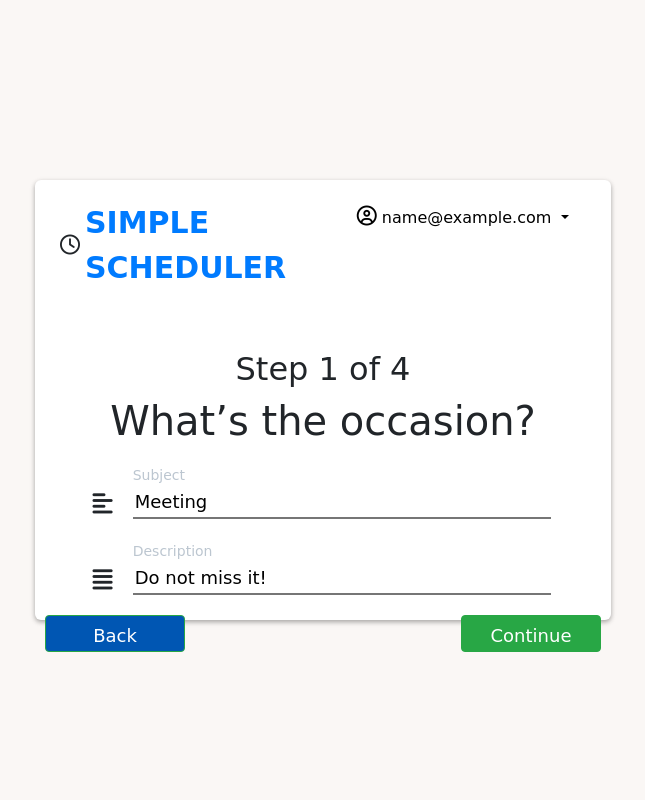
After one commit to dannycrief/flask_scheduler, a Flask app: page /create_event in a window 1280 px wide. The commit adds this page. Shown: the whole page, without its empty margins (317-962 px from the left). Run offline with Flask 2, Linux system fonts and the light colour scheme; the visitor is signed in with stand-in values (Sample User, id 1); data comes from the database, SQL or seed files in the repository; some libraries are stand-ins or nearby versions; some web fonts are replaced.

Commit message:
Added new pages, styles, js file

```diff
--- a/app/static/css/style.css
+++ b/app/static/css/style.css
@@ -112,7 +112,7 @@ a.link_passive {
 
 hr.horizontal_line {
     background-color: #D3DCE3;
-    height: 0px;
+    height: 0;
     width: 100%;
     margin: 0;
 }
@@ -265,6 +265,7 @@ i.far.fa-user-circle {
     display: flex;
     align-items: center;
     flex-direction: column;
+    position: relative;
 }
 
 .content_body_left {
@@ -361,6 +362,7 @@ i.far.fa-user-circle {
 .content_cards {
     display: flex;
     align-items: center;
+    width: 90%;
 }
 
 a.content_cards_link {
@@ -427,3 +429,145 @@ a.content_cards_link:hover {
     background-color: #f25b36 !important;
     border-color: #f25b36 !important;
 }
+
+
+.content_events_list_none,
+.content_events_list {
+    margin-top: 30px;
+    width: 90%;
+    position: relative;
+}
+
+.content_events_list {
+    background-color: white;
+}
+
+.card_content_left {
+    /*margin-left: 3%;*/
+}
+
+.card_content_left > p,
+.card_content_center > p,
+.card_content_right > p {
+    margin: 3px 0;
+}
+
+.content_events_list > .card_content {
+    padding: 16px;
+    border-radius: 3px;
+    border: 1px solid #A0AEBD;
+    display: flex;
+    align-items: center;
+    justify-content: space-between;
+}
+
+.card_event_subject {
+    font-weight: bold;
+    color: #2F3740;
+}
+
+.card_event_description {
+    font-weight: 600;
+    color: #45505E;
+}
+
+.card_event_start_date,
+.card_event_end_date,
+.author_email {
+    color: #45505E;
+}
+
+
+.content_events_list > .card_content > p {
+    margin: 0;
+}
+
+.content_events_list_none > .card_content {
+    padding: 16px;
+    border-radius: 3px;
+    border: 1px dashed #A0AEBD;
+    display: flex;
+    align-items: center;
+    justify-content: center;
+    flex-direction: row;
+}
+
+.content_events_list_none > .card_content > p {
+    margin: 0;
+    font-size: 17px;
+    font-weight: 500;
+}
+
+.content_events_list_none > .card_content > p:hover {
+    color: #A0AEBD;
+}
+
+.nav_pagination {
+    position: absolute;
+    bottom: 0;
+}
+
+/*CREATE EVENT PAGE*/
+.event_form {
+    display: flex;
+    justify-content: center;
+    align-items: center;
+    width: 80%;
+}
+
+#label_subject,
+#label_description {
+    margin: 0 0 0 20px;
+    font-size: 14px;
+    color: #BCC6D0;
+}
+
+.input_group_subject,
+.input_group_description {
+    display: flex;
+    align-items: flex-end;
+    margin: 10px 0;
+    width: 100%;
+}
+
+#subject,
+#description,
+#start_time,
+#end_time {
+    border-left: 0;
+    border-right: 0;
+    border-top: 0;
+    background-color: inherit;
+    height: 2rem !important;
+    width: 95%;
+    margin: 0 0 0 20px;
+    font-size: 18px;
+}
+
+.input_group_subject_input,
+.input_group_description_input {
+    width: 100%;
+}
+
+.input_group_subject_logo > i.fas,
+.input_group_description_logo > i.fas,
+.input_group_subject_logo > i.far,
+.input_group_description_logo > i.far {
+    font-size: 23px;
+}
+
+.content_footer {
+    display: flex;
+    justify-content: space-between;
+}
+
+.next_page_button {
+    margin: 10px;
+}
+
+.next_page_button > button {
+    min-width: 140px;
+    padding-bottom: 2px;
+    font-size: 18px;
+    font-weight: 500;
+}
--- a/app/templates/base.html
+++ b/app/templates/base.html
@@ -9,7 +9,7 @@
           rel="stylesheet">
     <link rel="stylesheet" href="https://stackpath.bootstrapcdn.com/bootstrap/4.5.2/css/bootstrap.min.css"
           integrity="sha384-JcKb8q3iqJ61gNV9KGb8thSsNjpSL0n8PARn9HuZOnIxN0hoP+VmmDGMN5t9UJ0Z" crossorigin="anonymous">
-    <link rel="stylesheet" href="css/style.css">
+    <link rel="stylesheet" href="{{ url_for('static', filename='css/style.css') }}">
     <script src="https://kit.fontawesome.com/81fe1e4bb0.js" crossorigin="anonymous"></script>
     <title>Scheduler - {{ title }}</title>
 </head>
@@ -19,15 +19,18 @@
 {% block login %}{% endblock %}
 {% block register %}{% endblock %}
 {% block dashboard %}{% endblock %}
+{% block createEvent %}{% endblock %}
+{% block createEventOption %}{% endblock %}
+{% block eventList %}{% endblock %}
+{% block eventEdit %}{% endblock %}
 
-<script src="https://code.jquery.com/jquery-3.5.1.slim.min.js"
-        integrity="sha384-DfXdz2htPH0lsSSs5nCTpuj/zy4C+OGpamoFVy38MVBnE+IbbVYUew+OrCXaRkfj"
-        crossorigin="anonymous"></script>
+<script type="text/javascript" src="https://cdnjs.cloudflare.com/ajax/libs/jquery/3.1.1/jquery.min.js"></script>
 <script src="https://cdn.jsdelivr.net/npm/popper.js@1.16.1/dist/umd/popper.min.js"
         integrity="sha384-9/reFTGAW83EW2RDu2S0VKaIzap3H66lZH81PoYlFhbGU+6BZp6G7niu735Sk7lN"
         crossorigin="anonymous"></script>
 <script src="https://stackpath.bootstrapcdn.com/bootstrap/4.5.2/js/bootstrap.min.js"
         integrity="sha384-B4gt1jrGC7Jh4AgTPSdUtOBvfO8shuf57BaghqFfPlYxofvL8/KUEfYiJOMMV+rV"
         crossorigin="anonymous"></script>
+<script src="{{ url_for('static', filename='js/main.js') }}"></script>
 </body>
 </html>
--- /dev/null
+++ b/app/templates/createEvent.html
@@ -0,0 +1,164 @@
+{% extends 'base.html' %}
+{% block createEvent %}
+    <style>
+        body {
+            height: 100vh;
+            display: flex;
+            align-items: center;
+            justify-content: center;
+            flex-direction: column;
+            flex-grow: 1;
+            background-color: #FAF7F5;
+        }
+
+        .main_content {
+            width: 45%;
+            height: 55%;
+            margin-top: 15px;
+            box-shadow: 0 2px 4px rgba(0, 0, 0, 0.24), 0 2px 6px rgba(0, 0, 0, 0.12);
+            border-radius: 6px;
+        }
+    </style>
+    <div class="main_content show" style="margin: 0;">
+        <div class="content_header">
+            <div class="header_left">
+                <span class="sign"><i class="far fa-clock"></i></span>
+                <p class="name_"><a href="{{ url_for('dashboard') }}" class="main_logo">Simple Scheduler</a></p>
+            </div>
+            <div class="header_right">
+                <ul>
+                    <li>
+                        {% if current_user.is_authenticated %}
+                            <div class="dropdown">
+                                <a class="btn btn-secondary dropdown-toggle" href="#" role="button"
+                                   id="dropdownMenuLink"
+                                   data-toggle="dropdown" aria-haspopup="true" aria-expanded="false">
+                                        <span class="user_image"><i
+                                                class="far fa-user-circle"></i></span><span
+                                        class="username">{{ current_user.email }}</span>
+                                </a>
+
+                                <div class="dropdown-menu" aria-labelledby="dropdownMenuLink">
+                                    <a class="dropdown-item" href="{{ url_for('dashboard') }}">Dashboard</a>
+                                    <a class="dropdown-item" href="#">Account settings</a>
+                                    <a class="dropdown-item" href="#">Help</a>
+                                    <a class="dropdown-item" href="{{ url_for('logout') }}">Log out</a>
+                                </div>
+                            </div>
+                        {% endif %}
+                </ul>
+            </div>
+        </div>
+        <div class="content_body" style="flex-direction: column; align-items: center; padding-top: 7%;">
+            <h2>Step 1 of 4</h2>
+            <h1>What’s the occasion?</h1>
+            <form method="post" class="event_form">
+                <div class="input_group" style="width: 100%">
+                    <div class="input_group_subject">
+                        <div class="input_group_subject_logo">
+                            <i class="fas fa-align-left"></i>
+                        </div>
+                        <div class="input_group_subject_input">
+                            <label for="subject" id="label_subject">Subject</label>
+                            <input type="text" placeholder="Add note" name="subject" value="Meeting" id="subject"
+                                   required>
+                        </div>
+                    </div>
+                    <div class="input_group_description">
+                        <div class="input_group_description_logo">
+                            <i class="fas fa-align-justify"></i>
+                        </div>
+                        <div class="input_group_description_input">
+                            <label for="description" id="label_description">Description</label>
+                            <input type="text" placeholder="Add note" name="description"
+                                   value="Do not miss it!" id="description" required>
+                        </div>
+                    </div>
+                </div>
+            </form>
+        </div>
+        <div class="content_footer">
+            <a href="{{ url_for('dashboard') }}">
+                <div class="next_page_button">
+                    <button type="button" class="btn btn-success" style="background-color: #0056B3;">Back</button>
+                </div>
+            </a>
+            <a href="#">
+                <div class="next_page_button">
+                    <button type="button" class="btn btn-success continueButton">Continue</button>
+                </div>
+            </a>
+        </div>
+    </div>
+    <div class="main_content hidden" style="margin: 0;">
+        <div class="content_header">
+            <div class="header_left">
+                <span class="sign"><i class="far fa-clock"></i></span>
+                <p class="name_"><a href="{{ url_for('dashboard') }}" class="main_logo">Simple Scheduler</a></p>
+            </div>
+            <div class="header_right">
+                <ul>
+                    <li>
+                        {% if current_user.is_authenticated %}
+                            <div class="dropdown">
+                                <a class="btn btn-secondary dropdown-toggle" href="#" role="button"
+                                   id="dropdownMenuLink"
+                                   data-toggle="dropdown" aria-haspopup="true" aria-expanded="false">
+                                        <span class="user_image"><i
+                                                class="far fa-user-circle"></i></span><span
+                                        class="username">{{ current_user.email }}</span>
+                                </a>
+
+                                <div class="dropdown-menu" aria-labelledby="dropdownMenuLink">
+                                    <a class="dropdown-item" href="{{ url_for('dashboard') }}">Dashboard</a>
+                                    <a class="dropdown-item" href="#">Account settings</a>
+                                    <a class="dropdown-item" href="#">Help</a>
+                                    <a class="dropdown-item" href="{{ url_for('logout') }}">Log out</a>
+                                </div>
+                            </div>
+                        {% endif %}
+                </ul>
+            </div>
+        </div>
+        <div class="content_body" style="flex-direction: column; align-items: center; padding-top: 7%;">
+            <h2>Step 2 of 4</h2>
+            <h1>Date and time</h1>
+            <form method="post" class="event_form">
+                <div class="input_group" style="width: 100%">
+                    <div class="input_group_subject">
+                        <div class="input_group_subject_logo">
+                            <i class="far fa-calendar-alt"></i>
+                        </div>
+                        <div class="input_group_subject_input">
+                            <label for="start_time" id="label_subject">Start time</label>
+                            <input type="date" placeholder="Add note" name="start_time"
+                                   id="start_time" required>
+                        </div>
+                    </div>
+                    <div class="input_group_description">
+                        <div class="input_group_description_logo">
+                            <i class="far fa-calendar-alt"></i>
+                        </div>
+                        <div class="input_group_description_input">
+                            <label for="end_time" id="label_description">End Time</label>
+                            <input type="date" placeholder="Add note" name="end_time"
+                                   id="end_time" required>
+                        </div>
+                    </div>
+                </div>
+            </form>
+        </div>
+        <div class="content_footer">
+            <a href="{{ url_for('dashboard') }}">
+                <div class="next_page_button">
+                    <button type="button" class="btn btn-success" style="background-color: #0056B3;">Back</button>
+                </div>
+            </a>
+            <a href="{{ url_for('dashboard') }}">
+                <div class="next_page_button">
+                    <button type="button" class="btn btn-success continueButton">Continue</button>
+                </div>
+            </a>
+        </div>
+    </div>
+{% endblock %}
```
Also changed, not shown: app/static/js/main.js (added, +45 -0 lines), app/templates/dashboard.html (+53 -8 lines), app/templates/eventEdit.html (added, +23 -0 lines), app/templates/eventList.html (added, +31 -0 lines).
